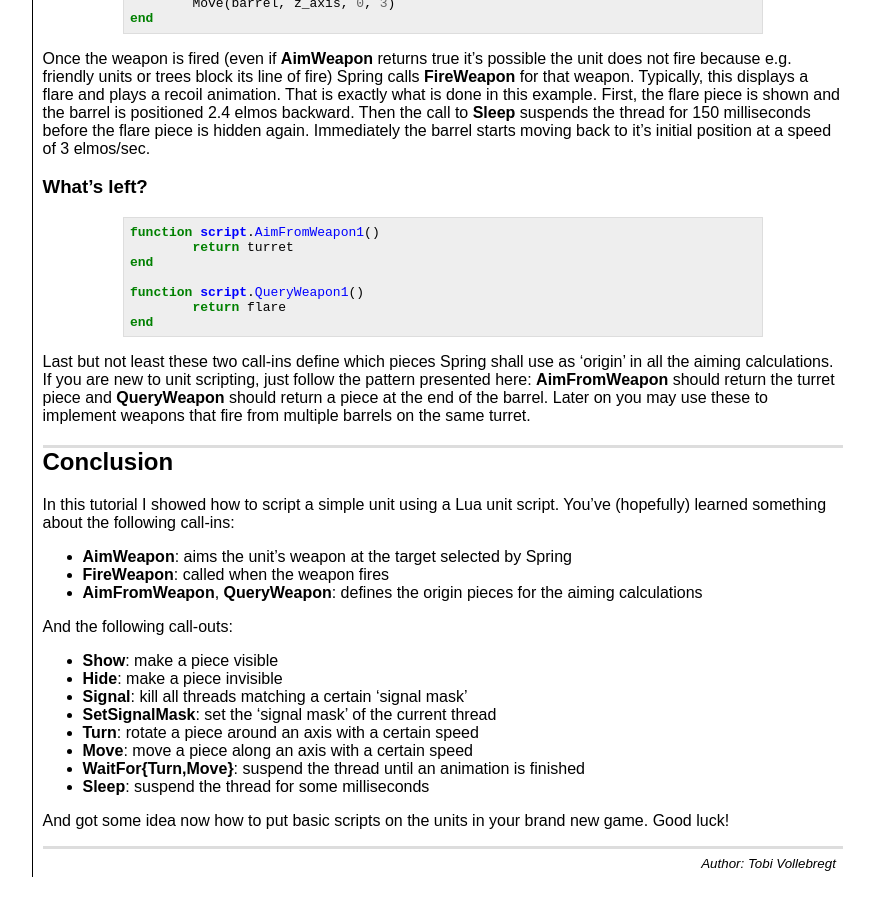
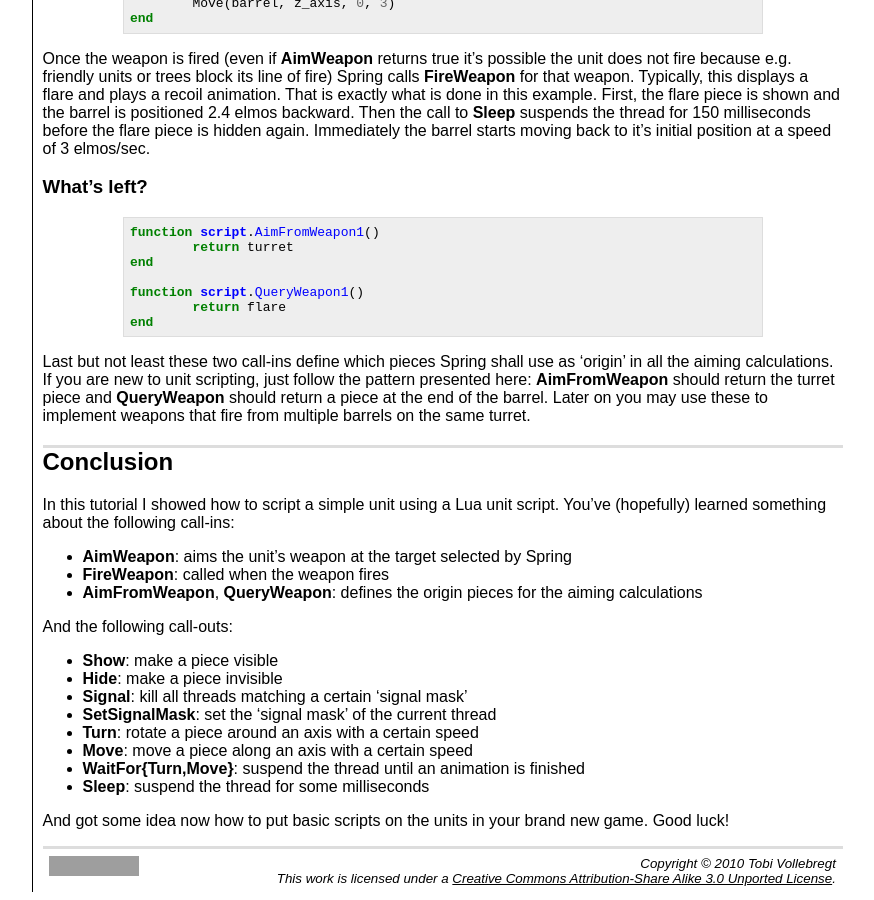
Before and after one commit to tvo/tvo.github.com, a Jekyll site: the page built from spring/_posts/2010-04-19-lus-stumpy.md, in a window 1280 px wide and 900 px high, scrolled down 2963 px. Shown: the whole window, without its empty margins (203-1077 px from the left). Built offline with Jekyll 4.4.1, drawn with Linux system fonts in a browser that asks for light colours; grey boxes are pictures that could not be loaded.

Commit message:
for now license all posts (yeah, that single one) under CC-BY-SA-3.0

```diff
--- a/_layouts/post.html
+++ b/_layouts/post.html
@@ -10,7 +10,11 @@
 
 {{content}}
 
-<div class="footer">Author: {{page.author}}</div>
+<div class="footer">
+	<a rel="license" href="http://creativecommons.org/licenses/by-sa/3.0/"><img alt="Creative Commons License" style="border-width:0; float:left" src="http://i.creativecommons.org/l/by-sa/3.0/88x31.png" /></a>
+	Copyright &copy; 2010 {{page.author}}<br>
+	This work is licensed under a <a rel="license" href="http://creativecommons.org/licenses/by-sa/3.0/">Creative Commons Attribution-Share Alike 3.0 Unported License</a>.
+</div>
 
 {% include google-analytics.html %}
 
```
